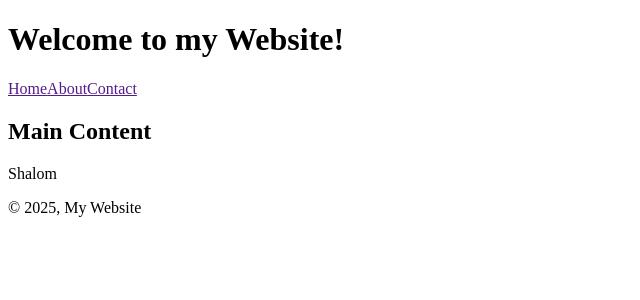
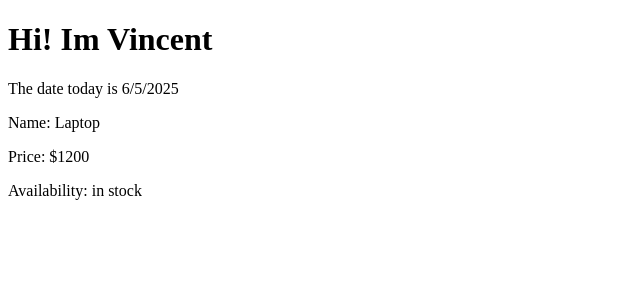
Before and after one commit to Sicheco/react19-tutorial, a React (Vite) app: page / in a window 1280 px wide. Shown: the top 300 px of the page, without its empty margins (0-640 px from the left). Built offline with nearby package versions, Linux system fonts and the light colour scheme.

Commit message:
Expressions Challenge

```diff
--- a/src/App.jsx
+++ b/src/App.jsx
@@ -1,15 +1,11 @@
-import { Footer } from "./components/Footer";
-import { Header } from "./components/Header";
-import { MainContent } from "./components/MainContent";
+import { Greetings } from "./components/Greetings";
+import { ProductInfo } from "./components/ProductInfo";
 
-function App() {
+export function App() {
   return (
     <div>
-      <Header />
-      <MainContent />
-      <Footer />
+      <Greetings />
+      <ProductInfo />
     </div>
   );
 }
-
-export default App;
--- /dev/null
+++ b/src/components/Greetings.jsx
@@ -0,0 +1,12 @@
+export function Greetings() {
+const name = 'Vincent';
+const today = new Date();
+const formattedToday = today.toLocaleDateString();
+
+  return  (
+    <div>
+      <h1>Hi! Im {name}</h1>
+      <p>The date today is {formattedToday}</p>
+    </div>
+  );
+}
--- /dev/null
+++ b/src/components/ProductInfo.jsx
@@ -0,0 +1,15 @@
+export function ProductInfo() {
+const product = {
+  name: 'Laptop',
+  price: 1200,
+  availability: 'in stock'
+};
+
+  return (
+  <div>
+    <p>Name: {product.name}</p>
+    <p>Price: ${product.price}</p>
+    <p>Availability: {product.availability}</p>
+  </div>
+  );
+}
--- a/src/main.jsx
+++ b/src/main.jsx
@@ -1,6 +1,6 @@
 import { StrictMode } from 'react'
 import { createRoot } from 'react-dom/client'
-import App from './App.jsx'
+import { App } from './App.jsx'
 
 createRoot(document.getElementById('root')).render(
   <StrictMode>
```
Also changed, not shown: src/components/JSXRules.jsx (added, +10 -0 lines), src/components/WelcomeMessage.jsx (added, +8 -0 lines), src/components/previous-lesson/Add.jsx (renamed from src/components/Add.jsx), src/components/previous-lesson/Footer.jsx (renamed from src/components/Footer.jsx), src/components/previous-lesson/Greet.jsx (renamed from src/components/Greet.jsx), src/components/previous-lesson/Header.jsx (renamed from src/components/Header.jsx), src/components/previous-lesson/MainContent.jsx (renamed from src/components/MainContent.jsx).
